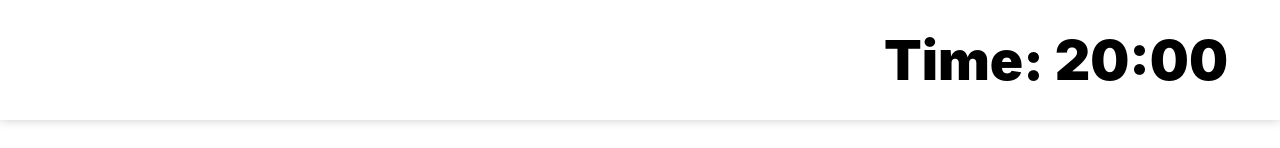
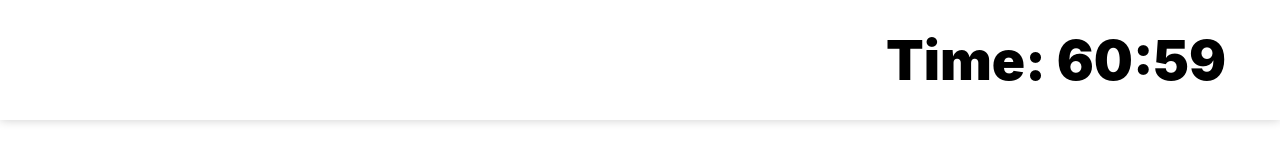
Before and after one commit to Hamza1610/highClass_client, a React (Create React App) app: page /api/exam-board in a window 1280 px wide. Shown: the top 148 px of the page. Built offline with nearby package versions, Linux system fonts and the light colour scheme; no server answers.

Commit message:
adding timer to examBoard

```diff
--- a/src/components/examBoard.js
+++ b/src/components/examBoard.js
@@ -1,6 +1,24 @@
-import { useState } from 'react'
+import { useState, useEffect } from 'react'
 import './examBoard.css'
+import { set } from 'mongoose';
 const ExamBoard = () => {
+
+    const [min,setMin] = useState(60);
+    const [sec, setSec] = useState(60);
+    const useTimer = () => {
+        useEffect(()=> {
+                if (sec) {
+                    setSec(sec-1);
+                    if (sec == 0) {
+                        setMin(min-1);
+                        setSec(60);
+                    }
+                }
+        },1000);
+    }
+
+    useTimer();
+
     const [optionA, setOptionA] = useState({});
     const [optionB, setOptionB] = useState({});
     const [optionC, setOptionC] = useState({});
@@ -44,7 +62,7 @@ const ExamBoard = () => {
                     <div className="constants-values"></div>
                     <div className="exam-time">
                         {/* A count down  */}
-                        Time: 20:00
+                        Time: {min}:{sec}
                     </div>
                 </div>
                 <div className="question-option">
```
